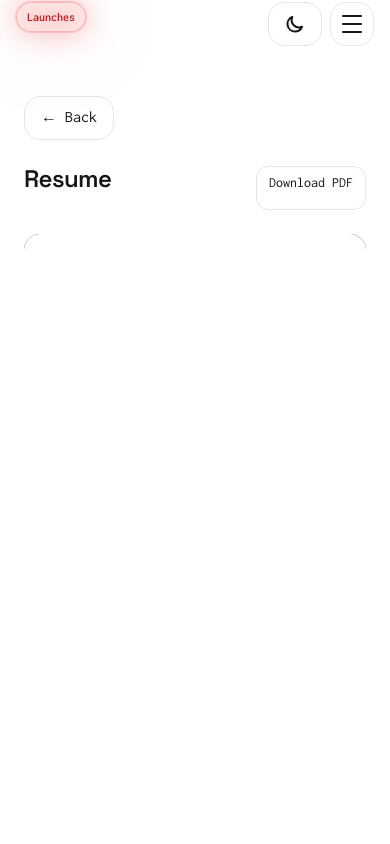
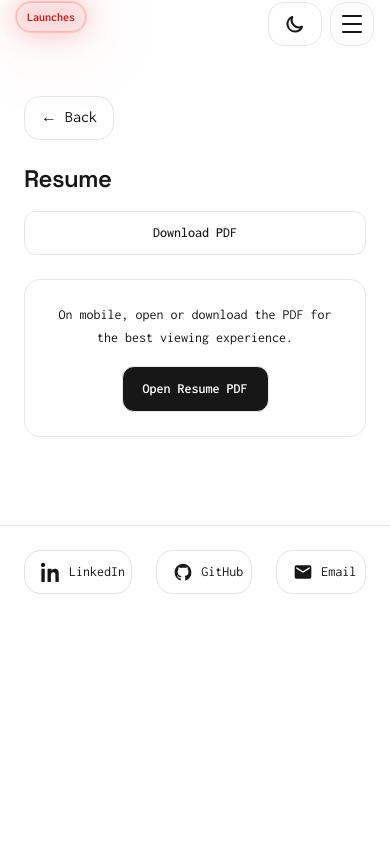
Before and after one commit to bens-on/portfolio, a Next.js app: page /resume in a window 390 px wide. Shown: the top 844 px of the page. Built offline with nearby package versions, Linux system fonts and the light colour scheme.

Commit message:
fix: use download-first resume experience on mobile
Hide the PDF iframe below md where iOS Safari often fails, and promote
the download/open CTA as the primary mobile path.

Co-authored-by: Alex Benson <bens-on@users.noreply.github.com>

```diff
--- a/app/resume/page.tsx
+++ b/app/resume/page.tsx
@@ -6,18 +6,35 @@ export default function ResumePage() {
       <div className="mb-4">
         <BackLink />
       </div>
-      <div className="flex items-baseline justify-between gap-4">
+      <div className="flex flex-col sm:flex-row sm:items-baseline sm:justify-between gap-4">
         <h1 className="text-2xl sm:text-3xl md:text-4xl font-semibold tracking-tight">Resume</h1>
         <a
           href="/resume.pdf"
-          className="rounded-lg border border-black/10 dark:border-white/10 px-3 py-1.5 text-sm hover:bg-foreground hover:text-background transition-colors"
+          className="inline-flex items-center justify-center rounded-lg border border-black/10 dark:border-white/10 px-4 py-2.5 text-sm font-medium hover:bg-foreground hover:text-background transition-colors"
           target="_blank"
           rel="noopener noreferrer"
         >
           Download PDF
         </a>
       </div>
-      <div className="mt-6 w-full rounded-xl overflow-hidden bg-background/60">
+
+      {/* Mobile: download-first (iOS Safari often blanks PDF iframes) */}
+      <div className="mt-6 md:hidden rounded-xl border border-foreground/15 bg-background/60 p-6 text-center">
+        <p className="text-sm text-foreground/70 leading-relaxed">
+          On mobile, open or download the PDF for the best viewing experience.
+        </p>
+        <a
+          href="/resume.pdf"
+          className="mt-4 inline-flex items-center justify-center rounded-lg border border-foreground/20 bg-foreground text-background px-5 py-3 text-sm font-semibold transition-opacity hover:opacity-90"
+          target="_blank"
+          rel="noopener noreferrer"
+        >
+          Open Resume PDF
+        </a>
+      </div>
+
+      {/* Desktop / tablet: in-page preview */}
+      <div className="mt-6 hidden md:block w-full rounded-xl overflow-hidden bg-background/60">
         <div className="relative bg-gray-900 dark:bg-gray-900">
           <iframe
             src="/resume.pdf#view=FitH"
```
